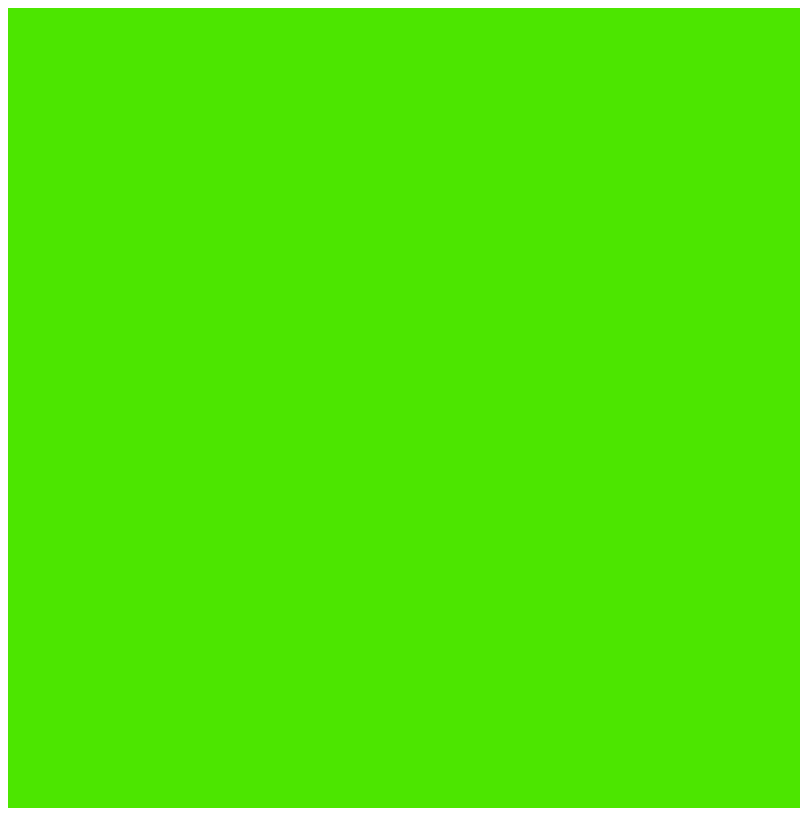
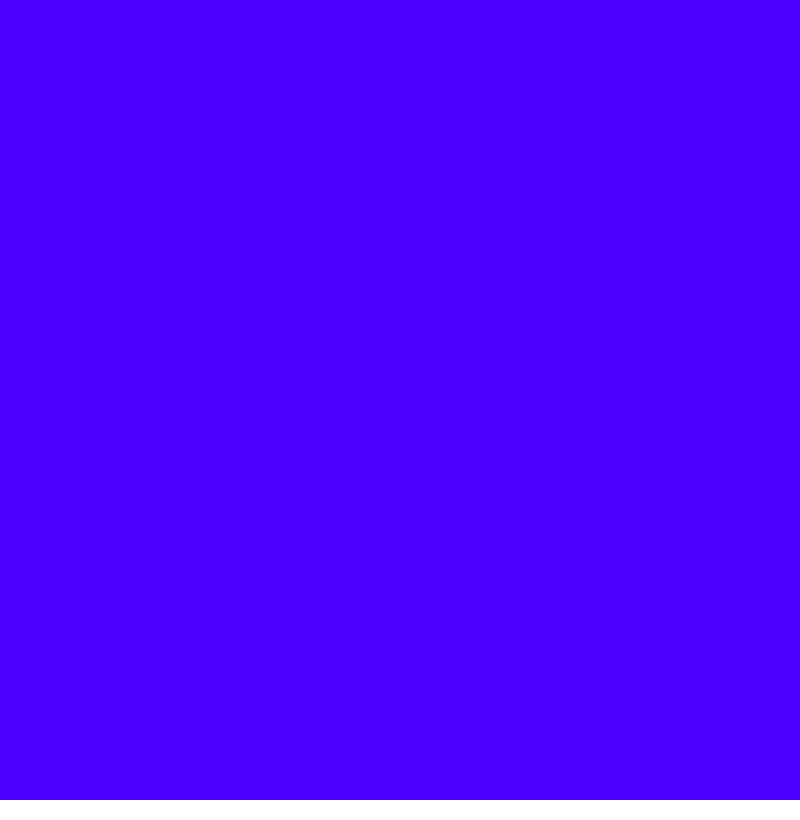
Before and after one commit to michaeleggers/WebGL-on-Electron, an Electron app: page index.html in a window 800 px wide. Drawn offline with Linux system fonts and the light colour scheme.

Commit message:
Make the canvas take the whole client area

```diff
--- a/index.html
+++ b/index.html
@@ -5,18 +5,21 @@
     <meta http-equiv="X-UA-Compatible" content="IE=edge">
     <meta name="viewport" content="width=device-width, initial-scale=1.0">
     <title>WebGL on Electron</title>
+
+    <link rel="stylesheet" href="styles.css">
+
 </head>
+
 <body>
 
-    <!-- <script src="preload.js"></script> -->
-    <script src="index.js"></script>
 
     <!-- <h1>Hello World!</h1>
-    We are using Node.js <span id="node-version"></span>,
-    Chromium <span id="chrome-version"></span>,
-    and Electron <span id="electron-version"></span>. -->
+        We are using Node.js <span id="node-version"></span>,
+        Chromium <span id="chrome-version"></span>,
+        and Electron <span id="electron-version"></span>. -->
 
-    <canvas id="glCanvas" width="640" height="480"></canvas>
+        <canvas id="glCanvas"></canvas>
+        <script src="index.js"></script>
 
 </body>
 </html>
--- a/index.js
+++ b/index.js
@@ -1,5 +1,7 @@
 function main() {
     const canvas = document.getElementById("glCanvas");
+    let rect = canvas.getBoundingClientRect()
+    console.log(rect)
 
     // Resize to current window width/height
     canvas.width = window.innerWidth
@@ -23,7 +25,7 @@ function main() {
         }
 
         // Set clear color to black, fully opaque
-        gl.clearColor(red, 0.9, 0.0, 1.0);
+        gl.clearColor(red, 0.0, 1.0, 1.0);
         // gl.viewport(0, 0, 10, 10)
         if (red > 1.0) {
             addRed = -1
--- /dev/null
+++ b/styles.css
@@ -0,0 +1,9 @@
+canvas {
+    position: absolute;
+    top: 0px;
+    right: 0px;
+    bottom: 0px;
+    left: 0px;
+    /* height: 100%;
+    width: 100%; */
+  }
```
